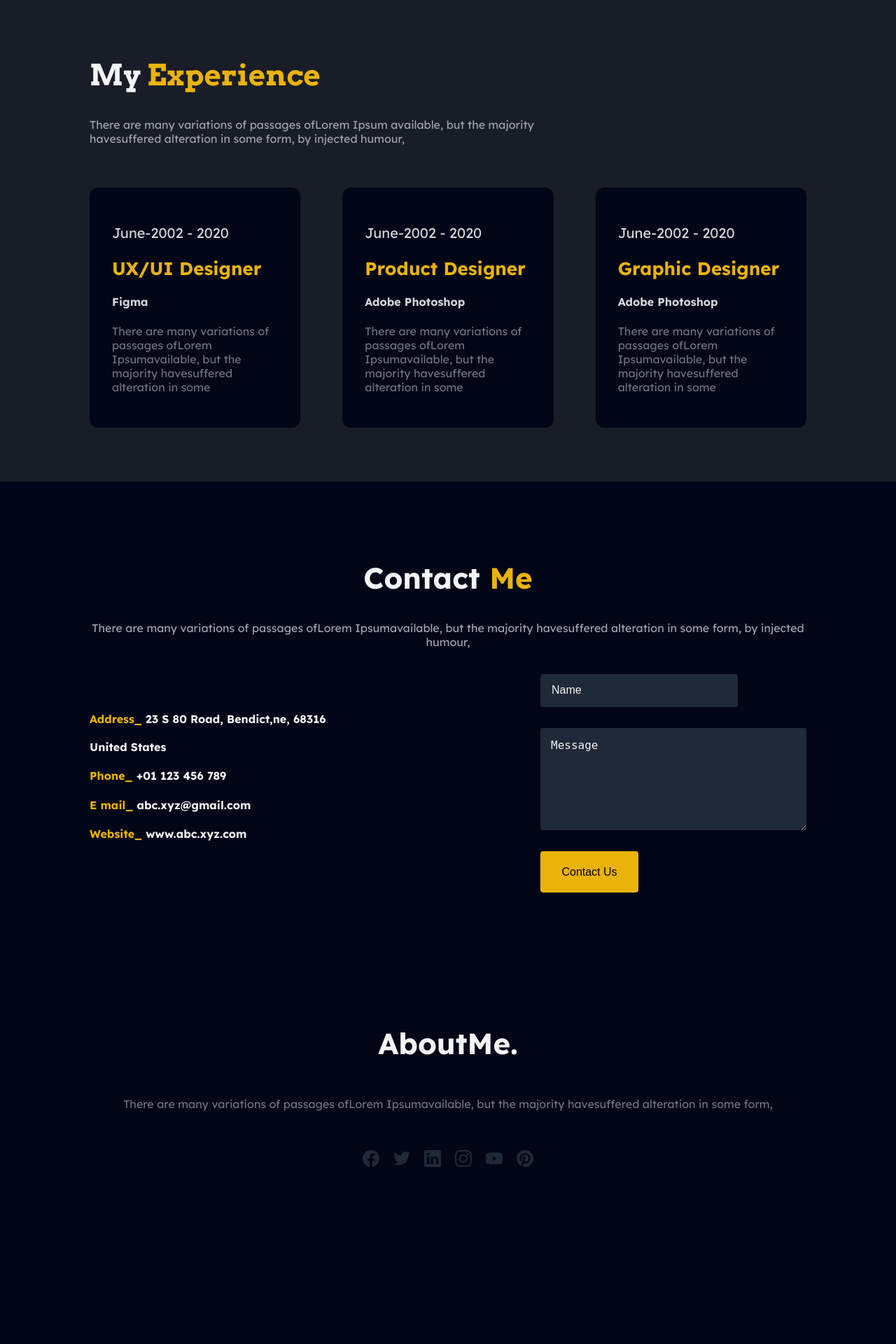
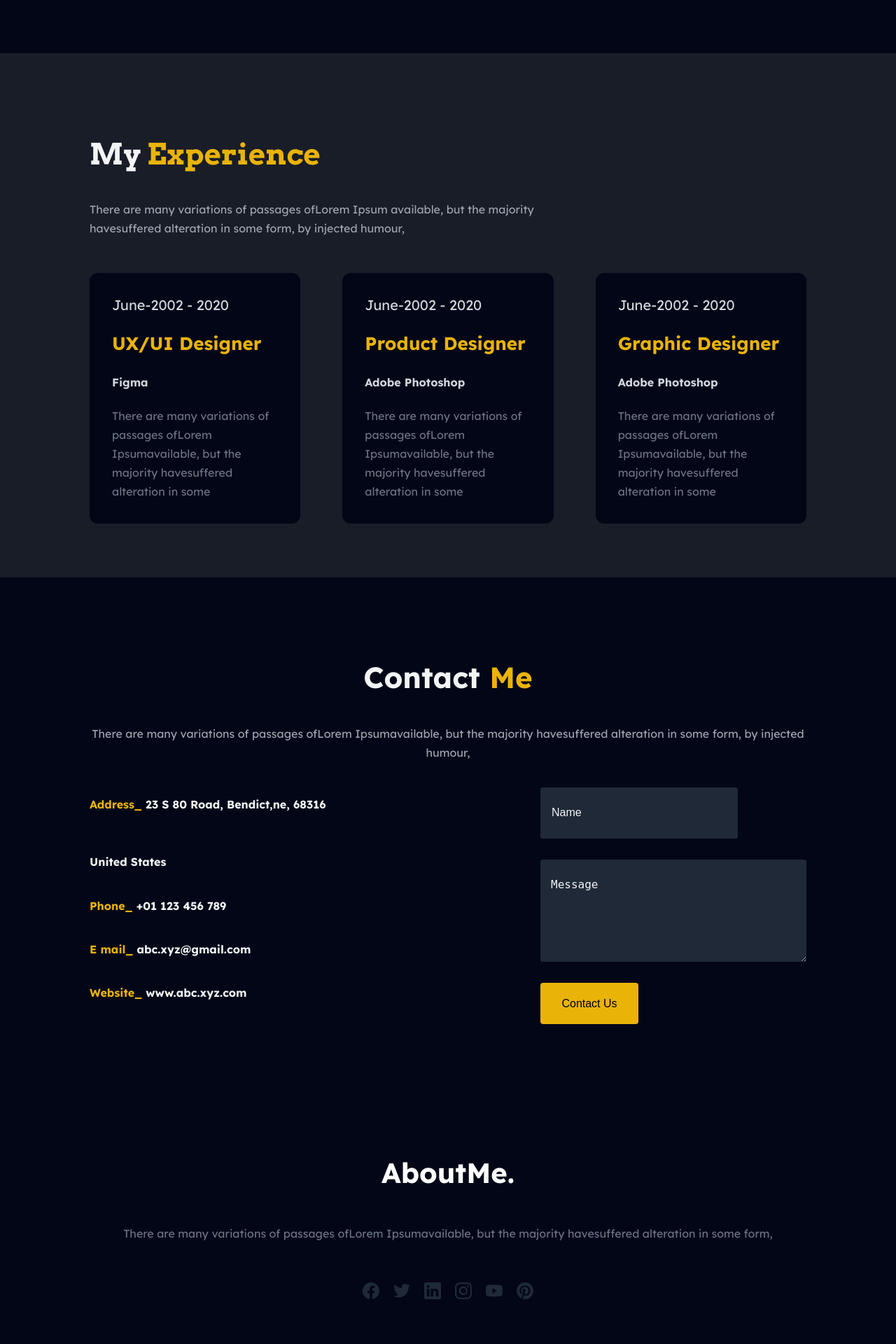
Before and after one commit to GopalkrishaRao/codeMyThoughts, a PHP site: page / in a window 1280 px wide. Shown: the part 2792-4712 px from the top of the page at 70% size. Before the commit the page ends 4459 px from the top, so only its background shows below. Run offline with PHP 8.4, Linux system fonts and the light colour scheme.

Commit message:
line height

```diff
--- a/assignment1/style.css
+++ b/assignment1/style.css
@@ -1,3 +1,4 @@
+/* Google fonts */
 @import url('https://fonts.googleapis.com/css2?family=Lexend+Deca:wght@100..900&display=swap');
 
 @import url('https://fonts.googleapis.com/css2?family=Arvo:ital,wght@0,400;0,700;1,400;1,700&display=swap');
@@ -18,22 +19,27 @@
     --text-color6:#6b7280;
     --text-color7:#000000;
 
-
     /* button colors */
     --btn-bg-color1:#facc15;
     --btn-text-color:#0e0b00;
-
 
     /* font styles and sizes */
     --font-size-tilte:24px;
     --font-size2:16px;
     --font-size3-section-title:42px;
-
     --font-weight-700:700;
     --font-weight-400:400;
 
     /* margins */
     --margin-large:0 10% 0 10%;
+
+    /* line height */
+    --line-height-20:20px;
+    --line-height-27:27px;
+    --line-height-30:30px;
+    --line-height-41:41px;
+    --line-height-50:50px;
+    --line-height-64:64px;
 }
 
 body{
@@ -42,8 +48,11 @@ body{
     padding: 0;
 }
 
- header{
+/* navbar */
+header{
     background-color: var(--bg-color1);
+    min-height: 62px;
+    padding: 16px 8px;
 }
 
 .navBar {
@@ -60,7 +69,7 @@ body{
     float: left;
     display: block;
     text-align: center;
-    padding: 14px 16px;
+    padding: 12px 12px;
     text-decoration: none;
     align-self: center;
 }
@@ -73,6 +82,7 @@ body{
     color: var(--text-color5);
     font-size: var(--font-size2);
     font-weight: var(--font-weight-400);
+    line-height: var(--line-height-20);
 }
 
 .hamburger{
@@ -80,10 +90,6 @@ body{
     color: var(--text-color1) !important;
     color: var(--text-color5);
     font-weight: var(--font-weight-700);
-}
-
-.closeBtn{
-    color: red !important;
 }
 
 .active{
@@ -100,6 +106,7 @@ body{
     text-align: center !important;
   }
 
+    /* hide hamburger in large screen */
 .navBar .hamburger {
     display: none;
 }
@@ -108,6 +115,7 @@ body{
     font-size: var(--font-size-tilte) ;
     font-weight: var(--font-weight-700) !important;
     color: var(--text-color1);
+    line-height: var(--line-height-30);
 }
 
 .headerTitle>span{
@@ -115,6 +123,7 @@ body{
 }
 
 /* Hero section container common styles */
+
 .heroInnerDiv{
     margin:var(--margin-large);
     padding: 6% 0;
@@ -124,6 +133,7 @@ body{
     color: var(--text-color2);
     font-size: var(--font-size3-section-title);
     font-weight: var(--font-weight-700);
+    line-height: var(--line-height-64);
 }
 
 .secTitle>span, .navTitle>span{
@@ -134,20 +144,21 @@ body{
     color: var(--text-color6);
     font-size: var(--font-size2);
     font-weight: var(--font-weight-400);
+    line-height: var(--line-height-27);
 }
 
 .secBtn{
     cursor: pointer;
 }
 
-
 .secBtn>a{
     font-weight: var(--font-weight-400);
     font-size: var(--font-size2);
     text-decoration: none;
+    line-height: var(--line-height-27);
 }
 
-/* home */
+/* home  section*/
 .heroHome{
     background-color: var( --bg-color2);
 }
@@ -163,6 +174,7 @@ body{
     color:var(--text-color3) ;
     font-size: var(--font-size2);
     font-weight: 400;
+    line-height:var(--line-height-27) ;
 }
 
 .homeLeft>.homeBtn{
@@ -187,13 +199,11 @@ body{
     border-radius: 24px;
     overflow: hidden;
     object-fit: cover;
-
-
 }
 
-/* About */
+/* About Section */
 .heroAbout{
-background-color: var(--bg-color1);
+    background-color: var(--bg-color1);
 }
 
 #about{
@@ -240,7 +250,8 @@ background-color: var(--bg-color1);
     color: var(--text-color7);
 }
 
-/* Services */
+/* Services Section */
+
 .heroService{
 background-color: var(--bg-color2);
 }
@@ -274,15 +285,18 @@ background-color: var(--bg-color2);
 .serviceTitle{
     color: var(--text-color2);
     font-weight: var(--font-weight-700);
+    line-height: var(--line-height-41);
     font-size: 26px;
     text-align: center;
+    margin-bottom: 5px;
 }
 
 .servicePara{
     text-align: center;
 }
 
-/* portfolio */
+/* Portfolio Section */
+
 .heroPortfolio{
     background-color: var(--bg-color1);
 }
@@ -329,7 +343,7 @@ background-color: var(--bg-color2);
     width: 270px;
 }
 
-/* experience */
+/* My Experience Section*/
 .heroExp{
     background-color: var(--bg-color3);
 }
@@ -364,25 +378,33 @@ background-color: var(--bg-color2);
     border-radius: 12px;
 }
 
+.expList>p{
+    margin-bottom: 0;
+}
+
 .expYear{
     font-weight: var(--font-weight-400);
+    line-height: var(--line-height-27);
     font-size: 20px;
     color: #d1d5db;
+    margin-top: 0;
 }
 
 .expListTitle{
     color: var(--text-color3);
     font-weight: var(--font-weight-700);
+    line-height: var(--line-height-41);
     font-size: 26px;
 }
 
 .expTech{
     font-weight: var(--font-weight-700);
     font-size: var(--font-size2);
+    line-height: var(--line-height-27);
     color: #d1d5db;
 }
 
-/* Contact me */
+/* Contact me Section */
 .heroContact{
     background-color: var(--bg-color1);
 }
@@ -405,6 +427,7 @@ background-color: var(--bg-color2);
     color: var(--text-color3);
     font-weight: var(--font-weight-700);
     font-size: var(--font-size2);
+    line-height: var(--line-height-41);
 }
 
 .conBtmLft>h4>span{
@@ -428,6 +451,7 @@ background-color: var(--bg-color2);
     background-color: #1f2937;
     color: var(--text-color1);
     margin-top: 20px;
+    line-height: var(--line-height-41);
 }
 
 .contactUsForm textarea {
@@ -439,6 +463,7 @@ background-color: var(--bg-color2);
     margin-bottom: 10px;
     background-color: #1f2937;
     color: var(--text-color1);
+    line-height: var(--line-height-41);
 }
 
 .contactUsForm input[type="text"]::placeholder, .contactUsForm textarea::placeholder{
@@ -461,9 +486,10 @@ background-color: var(--bg-color2);
 
 .contactSubmitBtn{
     border: none;
+    line-height: var(--line-height-27);
 }
 
-/* Footer/ About me */
+/* Footer/ About me  Section*/
 
 .heroFooter{
     background-color: var(--bg-color1);
@@ -475,6 +501,12 @@ background-color: var(--bg-color2);
     align-items: center;
     justify-content: center;
     text-align: center;
+}
+
+#footer>h2{
+    line-height: var(--line-height-50);
+    font-size: 40px;
+    color: var(--text-color1);
 }
 
 .socialIcons{
@@ -490,7 +522,7 @@ background-color: var(--bg-color2);
     cursor: pointer;
 }
 
-/* Change fill color on hover */
+/* Change fill color on hover in social media icons*/
 .socIcon svg {
     width: 24px;
     height: 24px;
@@ -501,6 +533,7 @@ background-color: var(--bg-color2);
     fill: var(--text-color3);
 }
 
+/* Media querry */
 @media screen and (max-width: 1200px) {
 
     .secTitle{
@@ -657,8 +690,7 @@ background-color: var(--bg-color2);
         width: 360px;
     }
 
-    /* experience */
-
+    /* Experience */
     .expTop{
         max-width: 100vw;
     }
@@ -672,7 +704,7 @@ background-color: var(--bg-color2);
         align-items: center;
     }
 
-    /* contact */
+    /* Contact */
 
     .contactBottom{
         flex-direction: column-reverse;
```
Also changed, not shown: assignment1/index.html (+3 -6 lines), assignment1/script.js (+4 -4 lines), assignment1/readme.md (added).
